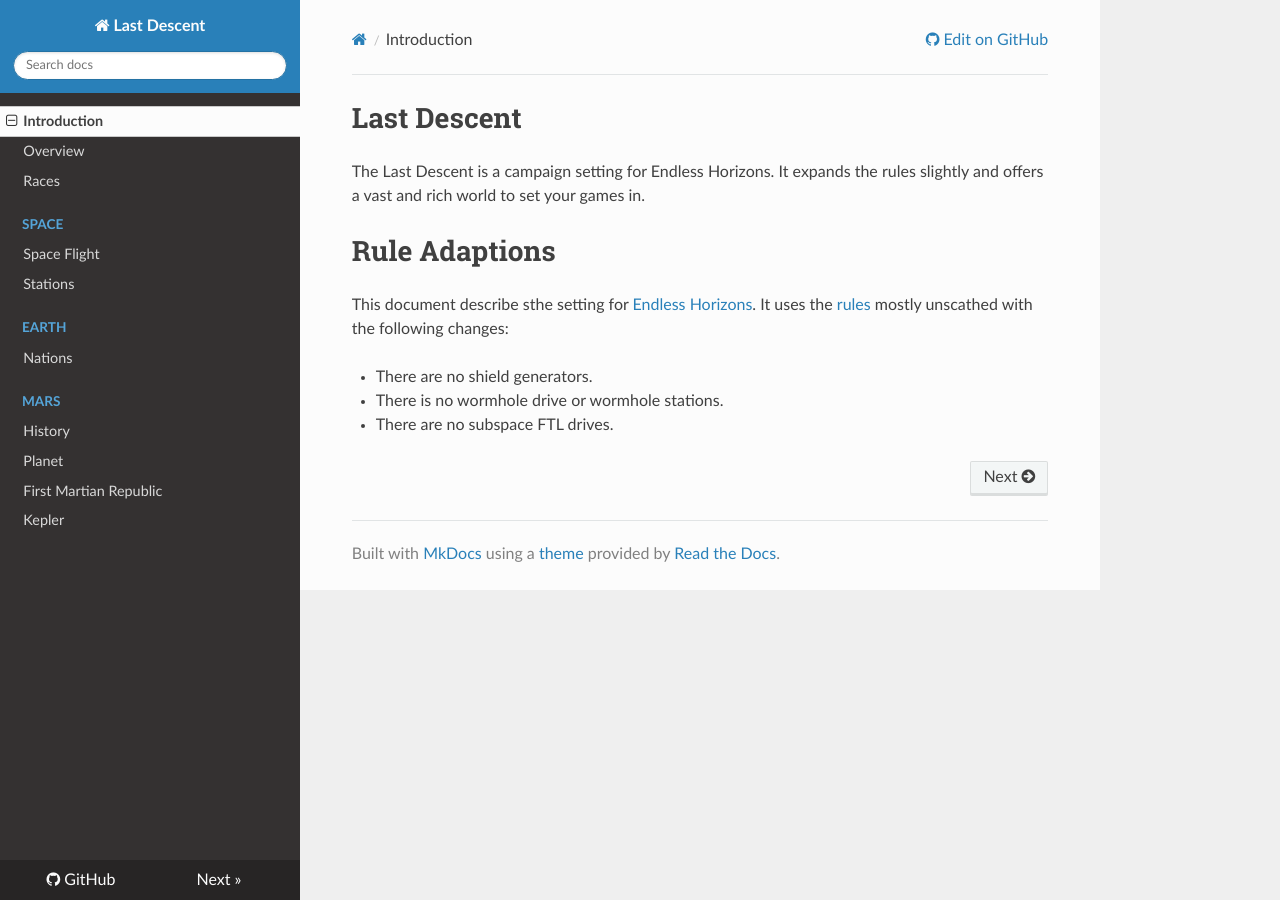
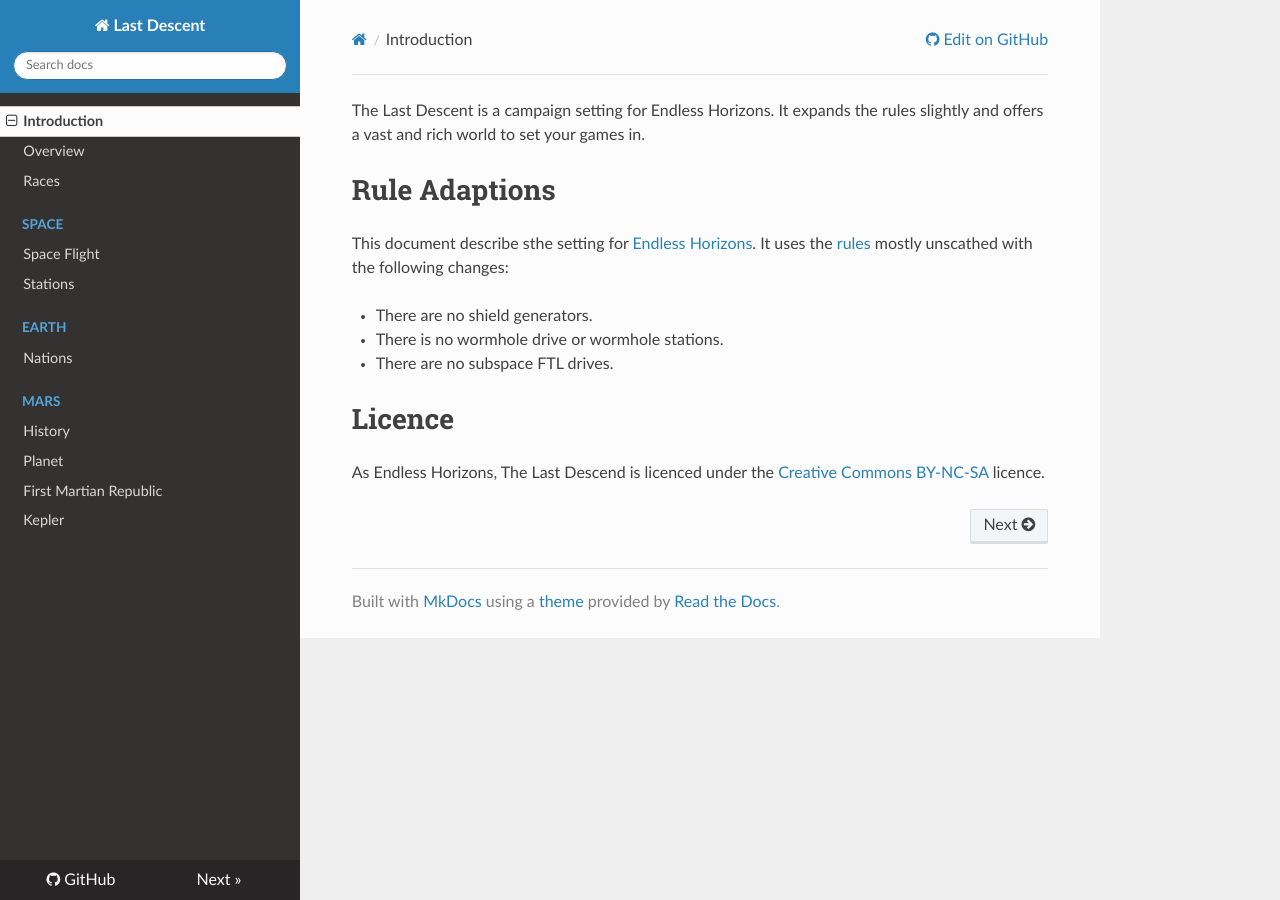
Before and after one commit to ehrpg/lastdescent, an MkDocs documentation site: the page built from docs/index.md, in a window 1280 px wide. Built offline with MkDocs 1.6.1, drawn with Linux system fonts in a browser that asks for light colours; nearby versions of some CDN libraries; old or Windows-style settings are respelled for this version of MkDocs.

Commit message:
Add licence

```diff
--- a/docs/index.md
+++ b/docs/index.md
@@ -1,5 +1,3 @@
-# Last Descent
-
 The Last Descent is a campaign setting for Endless Horizons. It expands the
 rules slightly and offers a vast and rich world to set your games in.
 
@@ -13,3 +11,9 @@ changes:
 - There are no shield generators.
 - There is no wormhole drive or wormhole stations.
 - There are no subspace FTL drives.
+
+# Licence
+
+As Endless Horizons, The Last Descend is licenced under the
+[Creative Commons BY-NC-SA](http://creativecommons.org/licenses/by-nc-sa/4.0/)
+licence.
```
